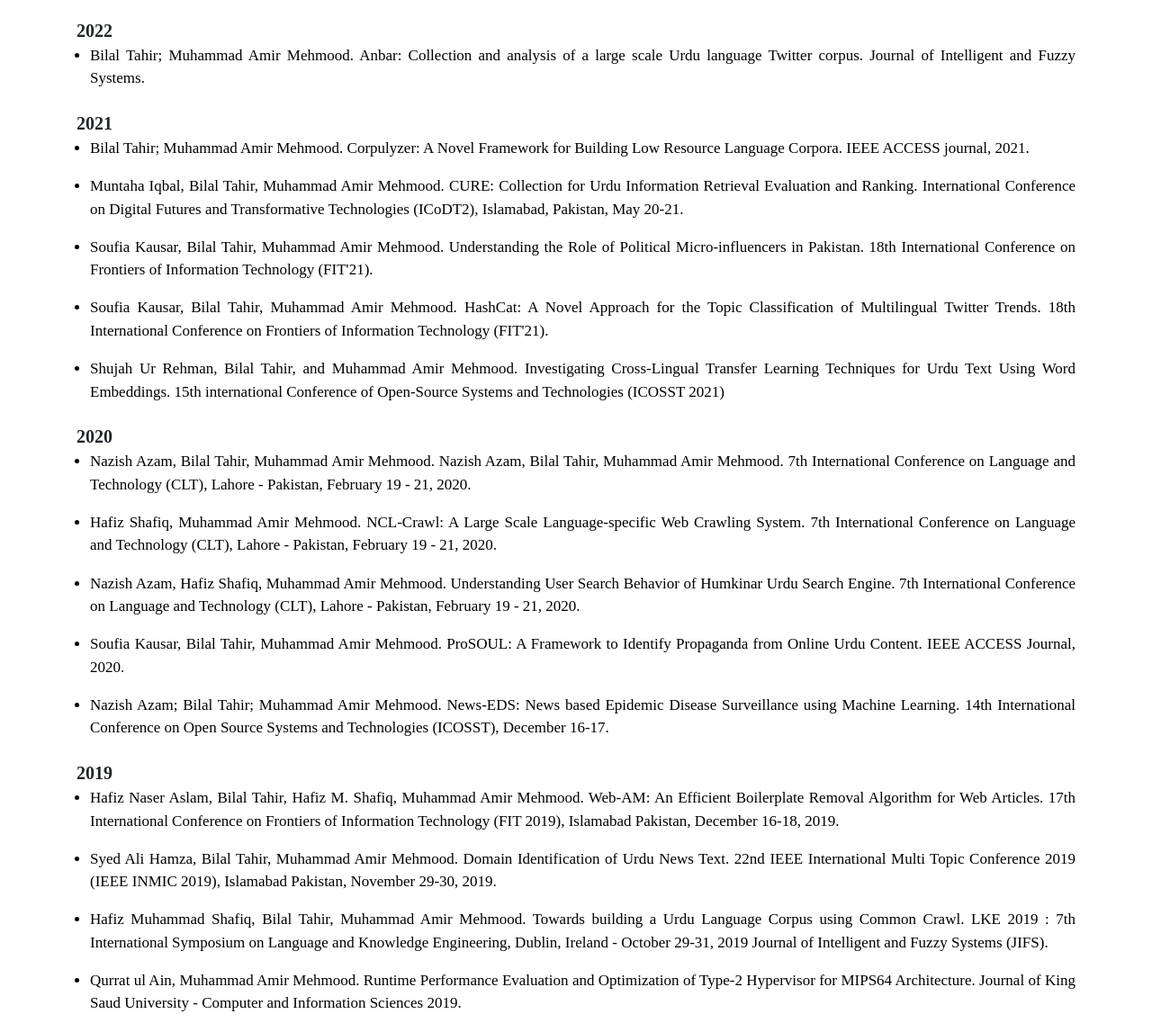
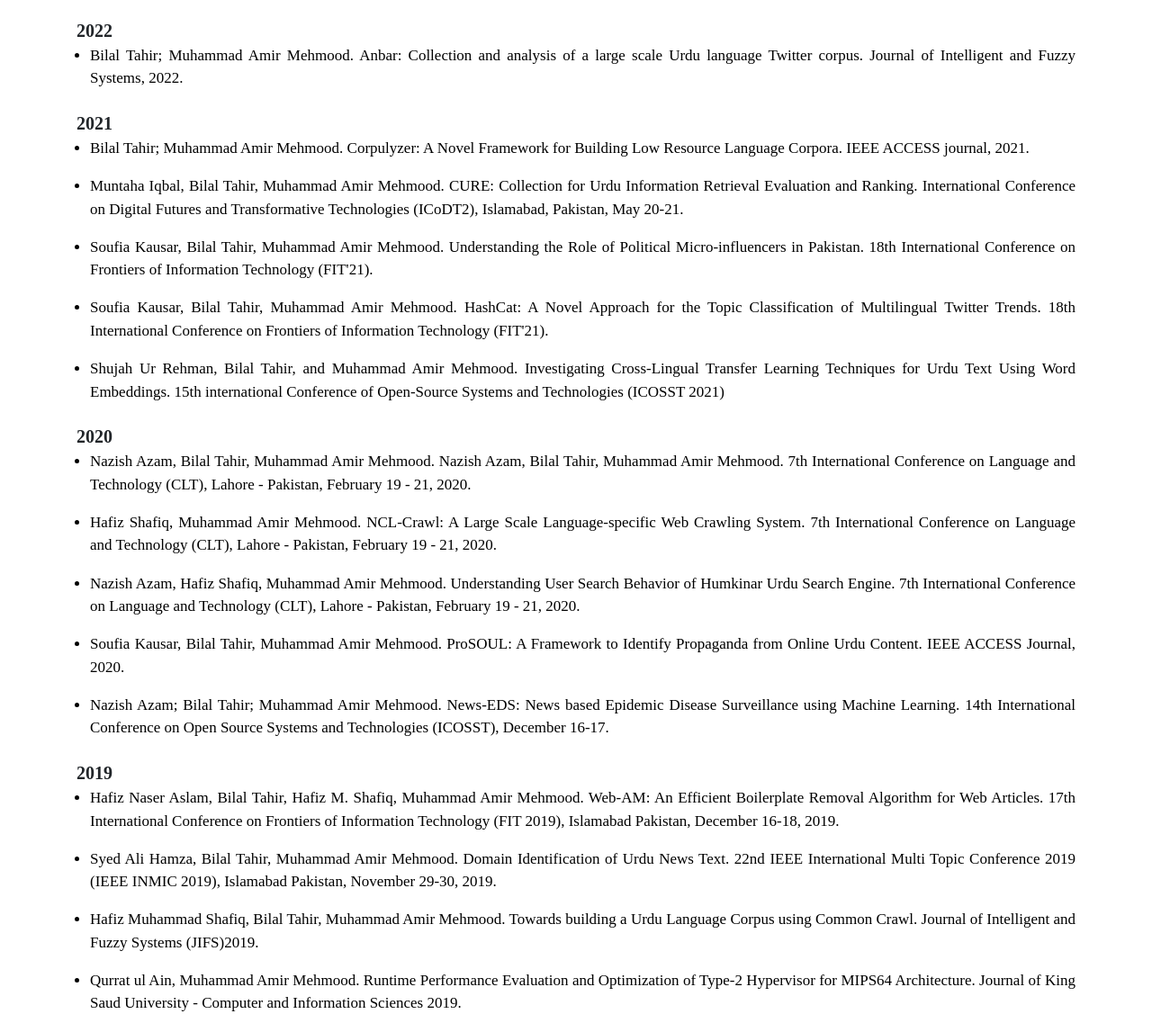
Before and after one commit to amir-mehmood/am.github.io, a plain HTML site: page publication.html in a window 1280 px wide. Shown: the part 81-1228 px from the top of the page at 90% size. Drawn offline with Linux system fonts and the light colour scheme.

Commit message:
Update publication.html

```diff
--- a/publication.html
+++ b/publication.html
@@ -2,7 +2,7 @@
 <html>
 <head>
 <meta charset="utf-8">
-<title>Dr.-Ing. Amir Mehmood</title>
+<title>Dr. Amir Mehmood</title>
 <link rel="stylesheet" type="text/css" href="bootstrap/css/bootstrap.css">
 <script src="bootstrap/js/jquery.js"></script>
 <script src="bootstrap/js/popper.min.js"></script>
@@ -70,7 +70,7 @@ background-color:#fff;font-family:'Tw Cen MT'; padding-bottom:10px;
 <div style="text-align:justify">
 <div class="year">2022</div>
 <div class="paragraph">
-Bilal Tahir; Muhammad Amir Mehmood. Anbar: Collection and analysis of a large scale Urdu language Twitter corpus. Journal of Intelligent and Fuzzy Systems.
+Bilal Tahir; Muhammad Amir Mehmood. Anbar: Collection and analysis of a large scale Urdu language Twitter corpus. Journal of Intelligent and Fuzzy Systems, 2022.
 </div>
 
 <div style="text-align:justify">
@@ -107,7 +107,7 @@ Nazish Azam, Hafiz Shafiq, Muhammad Amir Mehmood. Understanding User Search Beha
 Soufia Kausar, Bilal Tahir, Muhammad Amir Mehmood. 	ProSOUL: A Framework to Identify Propaganda from Online Urdu Content. IEEE ACCESS Journal, 2020.
 </div>
 <div class="paragraph">
-Nazish Azam; Bilal Tahir; Muhammad Amir Mehmood. News-EDS: News based Epidemic Disease Surveillance using Machine Learning. 	14th International Conference on Open Source Systems and Technologies (ICOSST), December 16-17.
+Nazish Azam; Bilal Tahir; Muhammad Amir Mehmood. News-EDS: News based Epidemic Disease Surveillance using Machine Learning. 14th International Conference on Open Source Systems and Technologies (ICOSST), December 16-17.
 </div>
 
 <div style="text-align:justify">
@@ -119,8 +119,8 @@ Hafiz Naser Aslam, Bilal Tahir, Hafiz M. Shafiq, Muhammad Amir Mehmood. Web-AM:
 Syed Ali Hamza, Bilal Tahir, Muhammad Amir Mehmood. Domain Identification of Urdu News Text. 22nd IEEE International Multi Topic Conference 2019 (IEEE INMIC 2019), Islamabad Pakistan, November 29-30, 2019.
 </div>
 <div class="paragraph">
-Hafiz Muhammad Shafiq, Bilal Tahir, Muhammad Amir Mehmood. Towards building a Urdu Language Corpus using Common Crawl. LKE 2019 : 7th International Symposium on Language and Knowledge Engineering, Dublin, Ireland - October 29-31, 2019
-Journal of Intelligent and Fuzzy Systems (JIFS).
+Hafiz Muhammad Shafiq, Bilal Tahir, Muhammad Amir Mehmood. Towards building a Urdu Language Corpus using Common Crawl. Journal of Intelligent and Fuzzy Systems (JIFS)2019.
+
 </div>
 <div class="paragraph">
 Qurrat ul Ain, Muhammad Amir Mehmood. Runtime Performance Evaluation and Optimization of Type-2 Hypervisor for MIPS64 Architecture. Journal of King Saud University - Computer and Information Sciences 2019.
```
